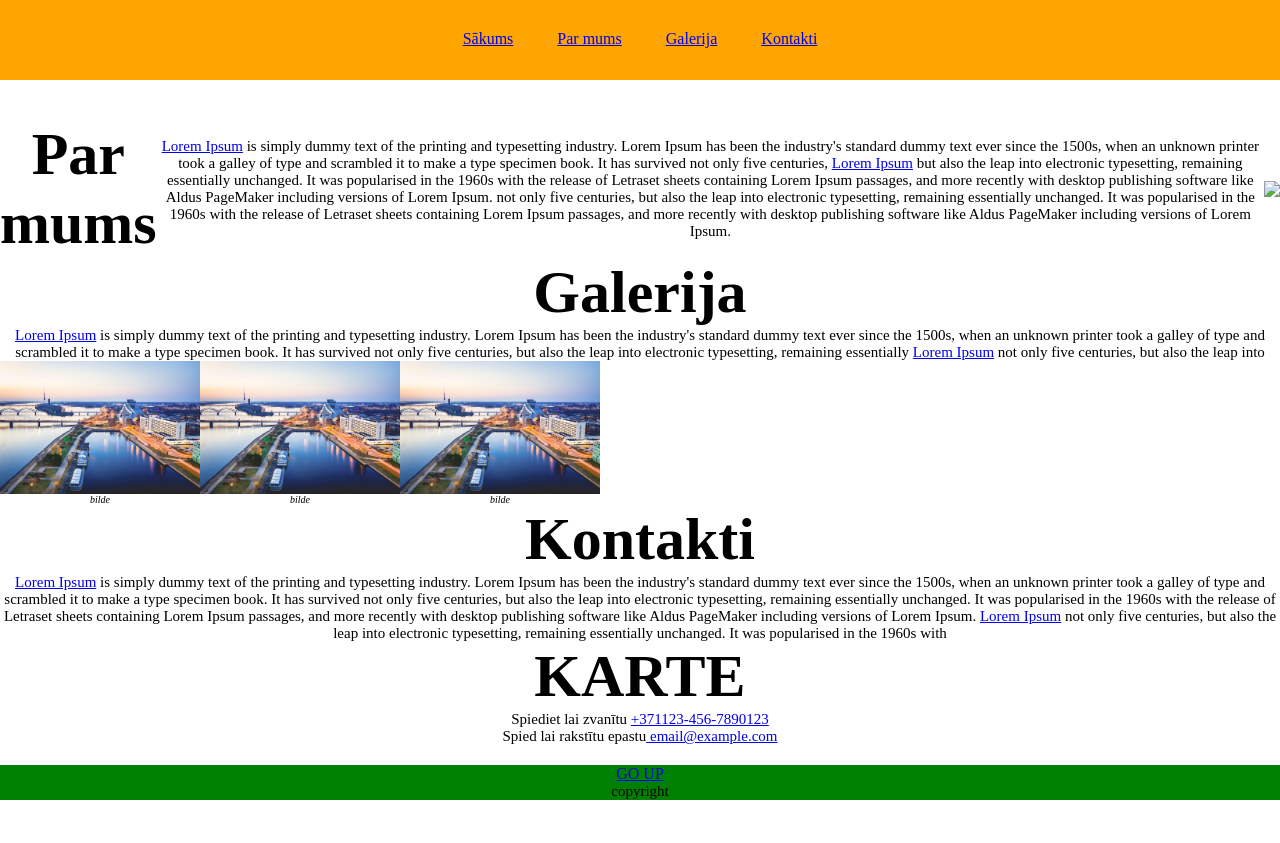
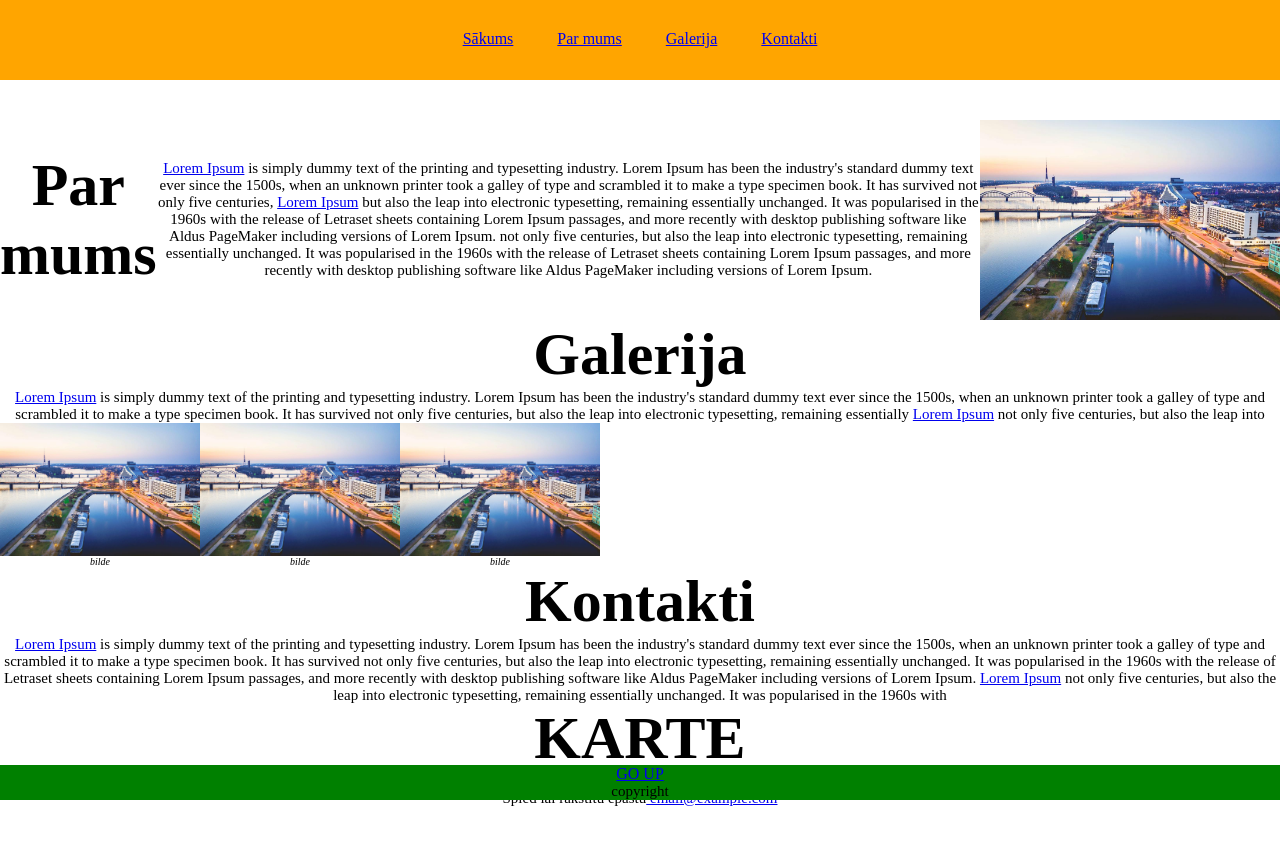
Before and after one commit to RalfsIvanovs/prakse, a plain HTML site: page index.html in a window 1280 px wide. Before the commit the page ends 800 px from the top, so only its background shows below. Drawn offline with Linux system fonts and the light colour scheme; a script that the page names is missing.

Commit message:
Update index.html

```diff
--- a/index.html
+++ b/index.html
@@ -57,7 +57,7 @@
                   publishing software like Aldus PageMaker including
                    versions of Lorem Ipsum.
              </p>
-                <img class="bilde-sadalai-parmums" src="assets/img/bilde.jpg">
+                <img class="bilde-sadalai-parmums" src="bilde.jpg">
            </div>
 
 
```
